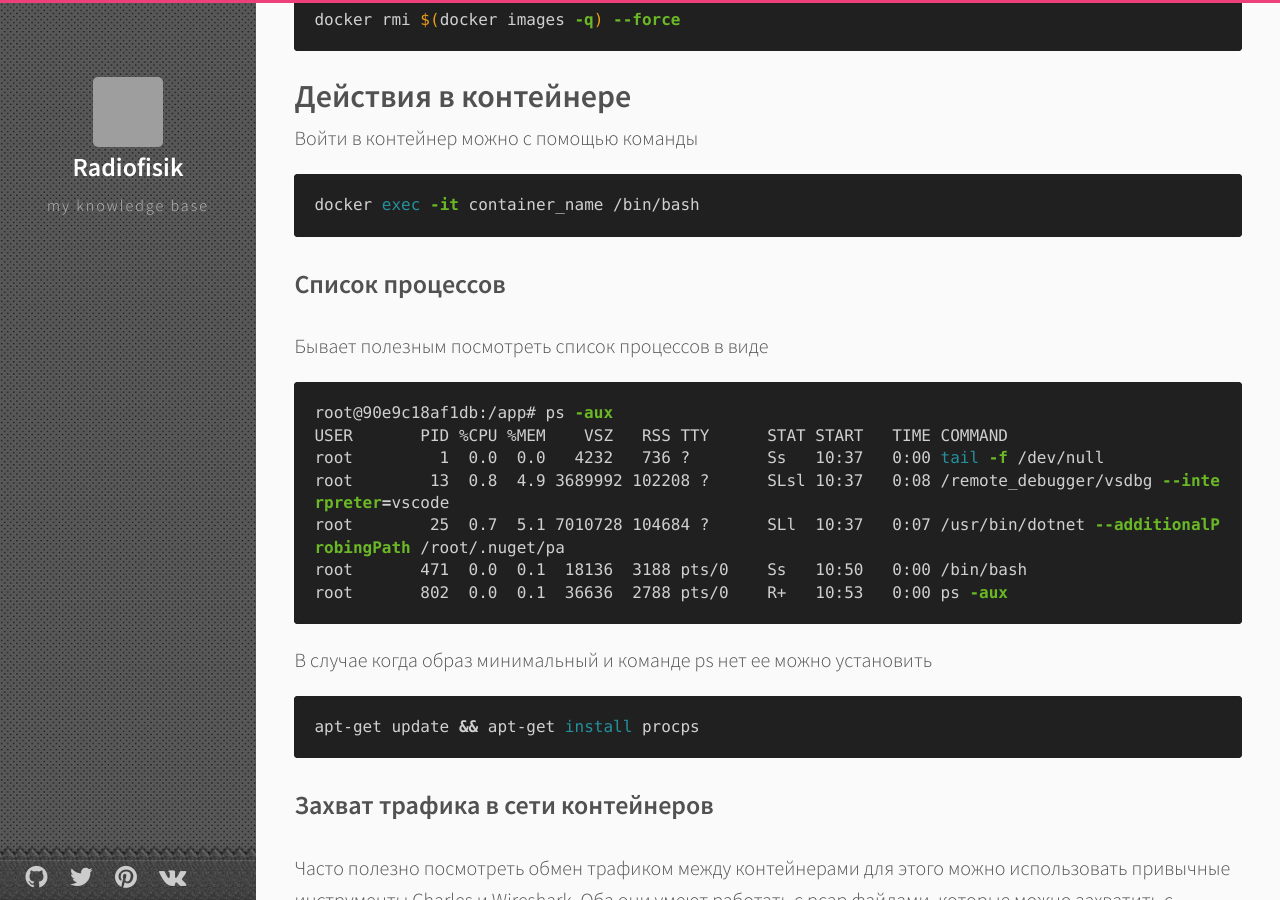
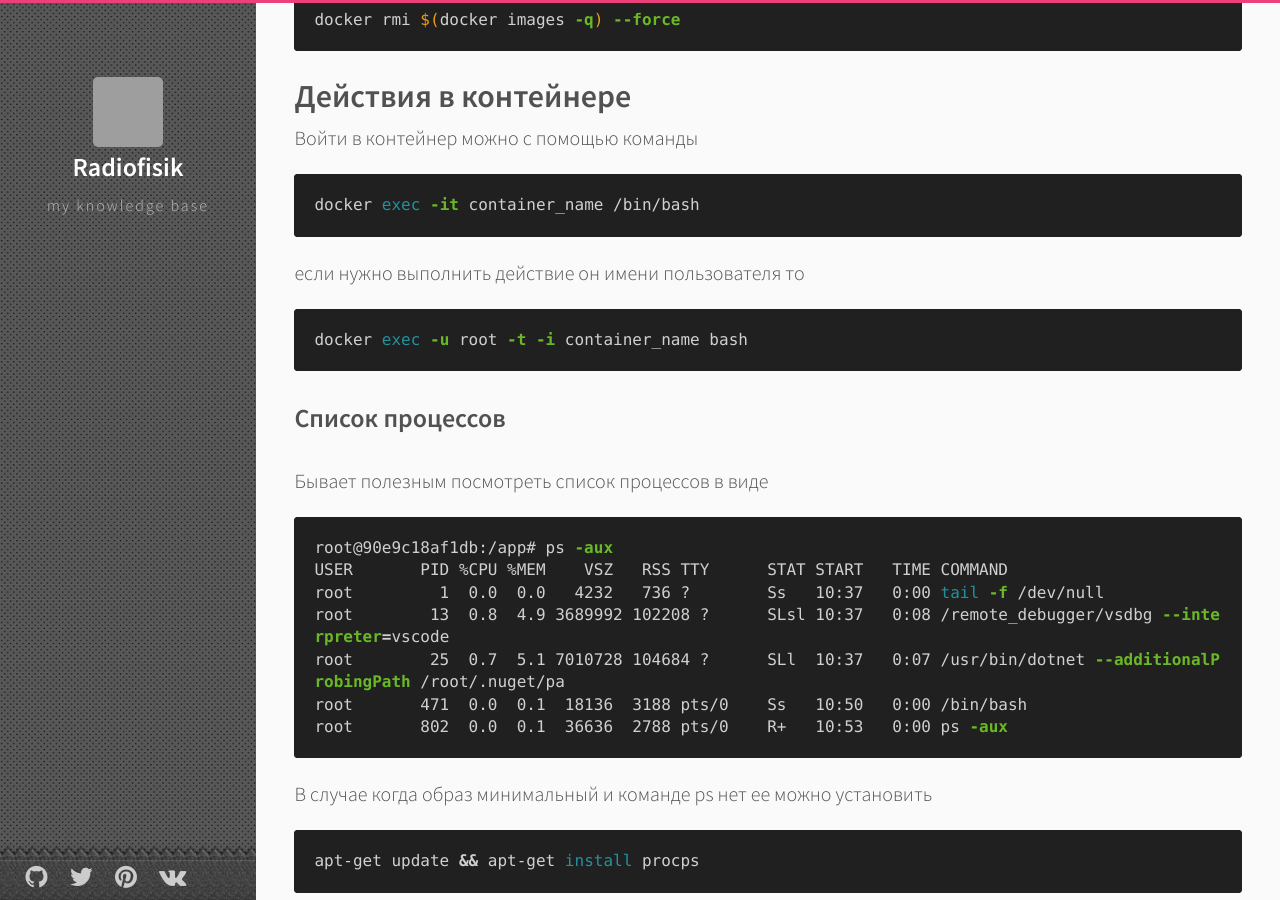
Before and after one commit to Radiofisik/radiofisik.github.io, a Jekyll site: the page built from _posts/docker/2019-05-01-docker-cheetsheet.md, in a window 1280 px wide and 900 px high, scrolled down 1519 px. Built offline with Jekyll 4.4.1, drawn with Linux system fonts in a browser that asks for light colours; comment, search, counter and statistics services are not loaded; grey boxes are pictures that could not be loaded.

Commit message:
add docker

````diff
--- a/_posts/docker/2019-05-01-docker-cheetsheet.md
+++ b/_posts/docker/2019-05-01-docker-cheetsheet.md
@@ -72,6 +72,14 @@ docker rmi $(docker images -q) --force
 docker exec -it container_name /bin/bash
 ```
 
+если нужно выполнить действие он имени пользователя то
+
+```bash
+docker exec -u root -t -i container_name bash
+```
+
+
+
 ### Список процессов
 
 Бывает полезным посмотреть список процессов в виде
````
